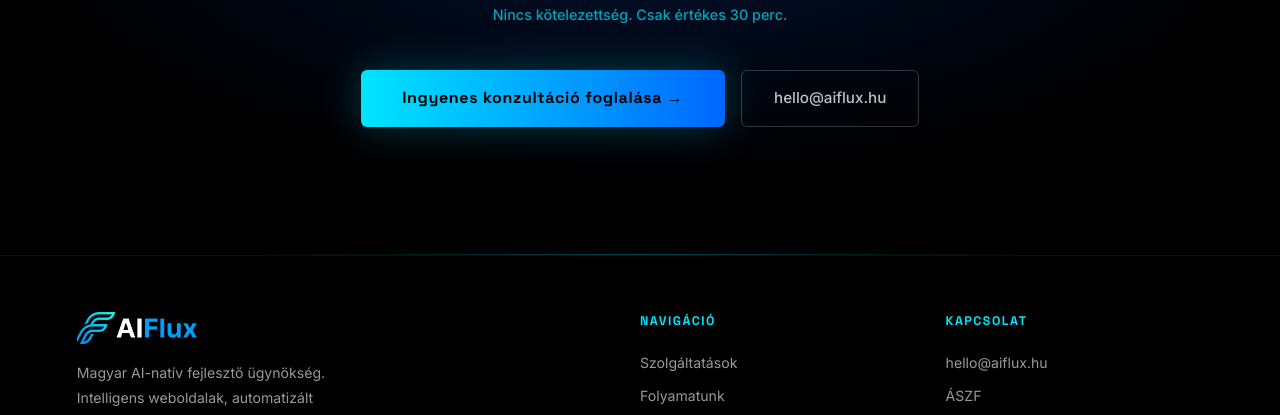
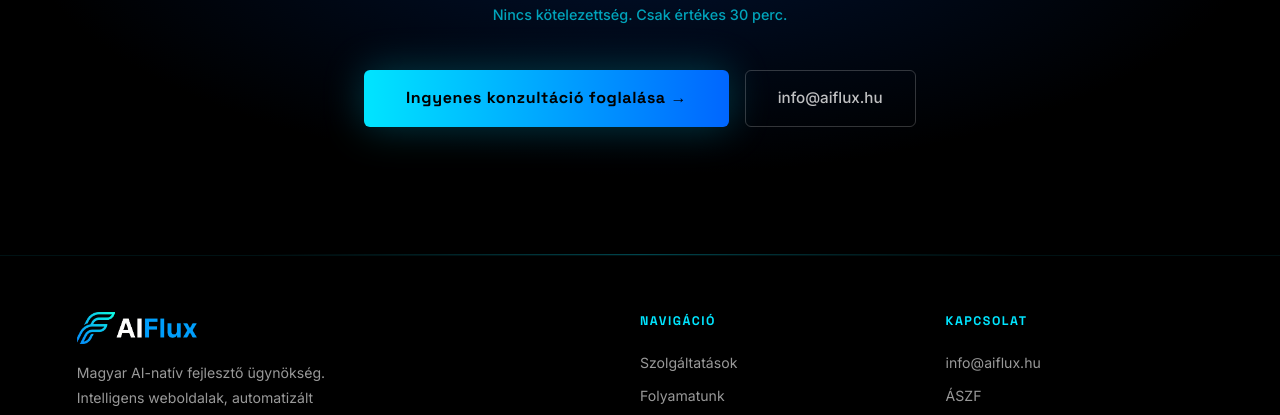
Before and after one commit to RiZool/aiflux-website, a Next.js app: page / in a window 1280 px wide. Shown: the part 6803-7218 px from the top of the page. Built offline with nearby package versions, Linux system fonts and the light colour scheme.

Commit message:
Email cim csere: hello@aiflux.hu -> info@aiflux.hu (minden komponensben)

```diff
--- a/components/CTA.tsx
+++ b/components/CTA.tsx
@@ -43,7 +43,7 @@ export default function CTA() {
         </p>
 
         <div style={{ display: "flex", gap: "1rem", justifyContent: "center", flexWrap: "wrap" }}>
-          <a href="mailto:hello@aiflux.hu" style={{
+          <a href="mailto:info@aiflux.hu" style={{
             display: "inline-flex", alignItems: "center", gap: ".6rem",
             background: "linear-gradient(90deg,var(--cyan),var(--blue))",
             color: "#000", fontWeight: 700, padding: "1rem 2.6rem",
@@ -54,13 +54,13 @@ export default function CTA() {
           }}>
             Ingyenes konzultáció foglalása →
           </a>
-          <a href="mailto:hello@aiflux.hu" style={{
+          <a href="mailto:info@aiflux.hu" style={{
             display: "inline-flex", alignItems: "center",
             border: "1px solid rgba(255,255,255,.2)", color: "rgba(255,255,255,.75)",
             padding: "1rem 2rem", borderRadius: 6, fontSize: ".95rem",
             textDecoration: "none", fontWeight: 500, transition: "all .25s",
           }}>
-            hello@aiflux.hu
+            info@aiflux.hu
           </a>
         </div>
       </div>
--- a/components/Footer.tsx
+++ b/components/Footer.tsx
@@ -41,7 +41,7 @@ export default function Footer() {
             Kapcsolat
           </h3>
           <ul style={{ listStyle: "none" }}>
-            {[["hello@aiflux.hu","mailto:hello@aiflux.hu"],["ÁSZF","#"],["Adatvédelmi irányelvek","#"],["Cookie szabályzat","#"]].map(([l,h]) => (
+            {[["info@aiflux.hu","mailto:info@aiflux.hu"],["ÁSZF","#"],["Adatvédelmi irányelvek","#"],["Cookie szabályzat","#"]].map(([l,h]) => (
               <li key={l} style={{ marginBottom: ".55rem" }}>
                 <a href={h} style={{ color: "var(--muted)", textDecoration: "none", fontSize: ".88rem", transition: "color .2s" }}
                   onMouseEnter={e => (e.currentTarget.style.color = "var(--cyan)")}
--- a/components/Navbar.tsx
+++ b/components/Navbar.tsx
@@ -173,14 +173,14 @@ export default function Navbar() {
         </a>
 
         {/* Email link alul */}
-        <a href="mailto:hello@aiflux.hu" onClick={closeMenu} style={{
+        <a href="mailto:info@aiflux.hu" onClick={closeMenu} style={{
           marginTop: "2rem",
           opacity: menuOpen ? 1 : 0,
           transition: "opacity .4s ease .42s",
           color: "rgba(255,255,255,.35)",
           fontSize: ".85rem", textDecoration: "none",
         }}>
-          hello@aiflux.hu
+          info@aiflux.hu
         </a>
       </div>
 
--- a/components/WorkflowConfigurator.tsx
+++ b/components/WorkflowConfigurator.tsx
@@ -51,7 +51,7 @@ export default function WorkflowConfigurator() {
       ? `Plusz egyedi folyamatok:%0A${chosenWorkflows.map((w) => `- ${w.title}`).join("%0A")}`
       : "";
     const body = `Sziasztok!%0A%0A${planLine}${planLine && wfLines ? "%0A%0A" : ""}${wfLines}%0A%0AKérem az ajánlatot!%0A%0AKöszönettel,`;
-    window.location.href = `mailto:hello@aiflux.hu?subject=Ajánlatkérés%20|%20AIFlux%20konfigurátor&body=${body}`;
+    window.location.href = `mailto:info@aiflux.hu?subject=Ajánlatkérés%20|%20AIFlux%20konfigurátor&body=${body}`;
   }
 
   const planDone = selectedPlan !== null;
```
